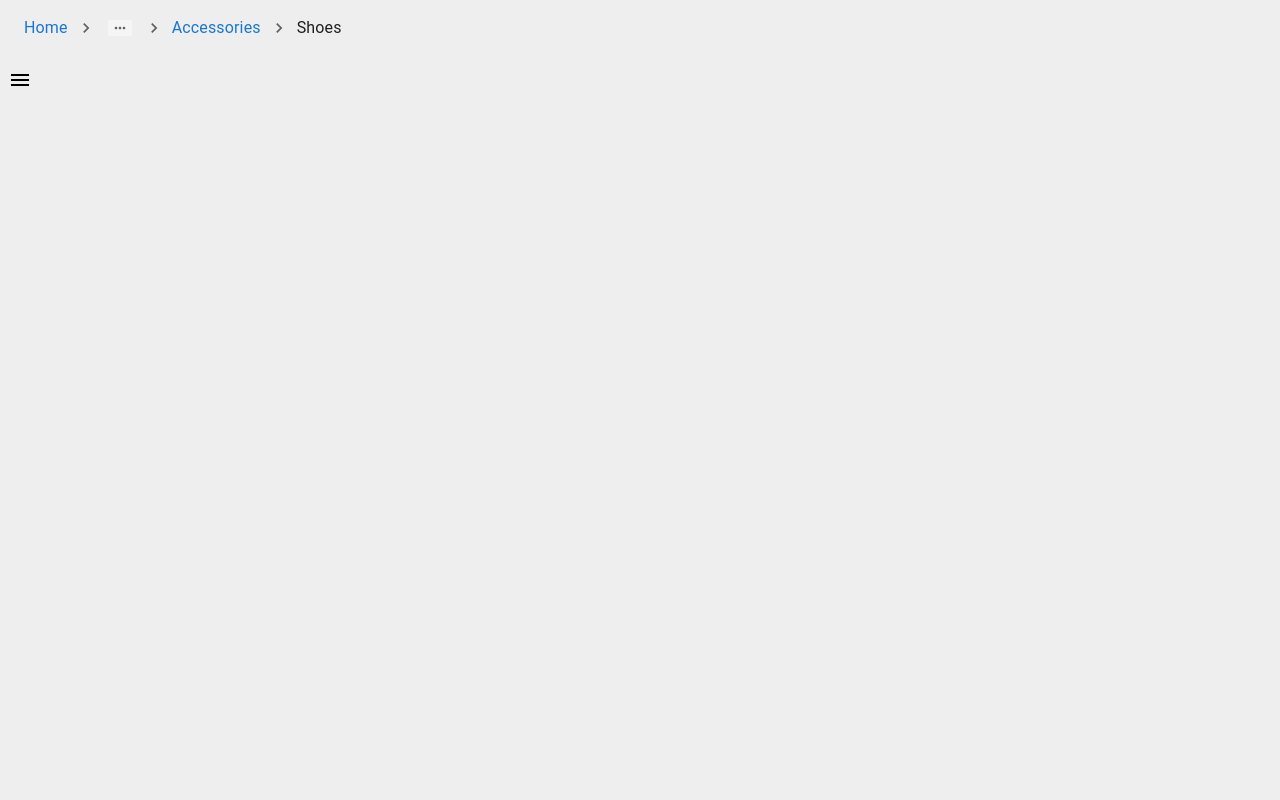
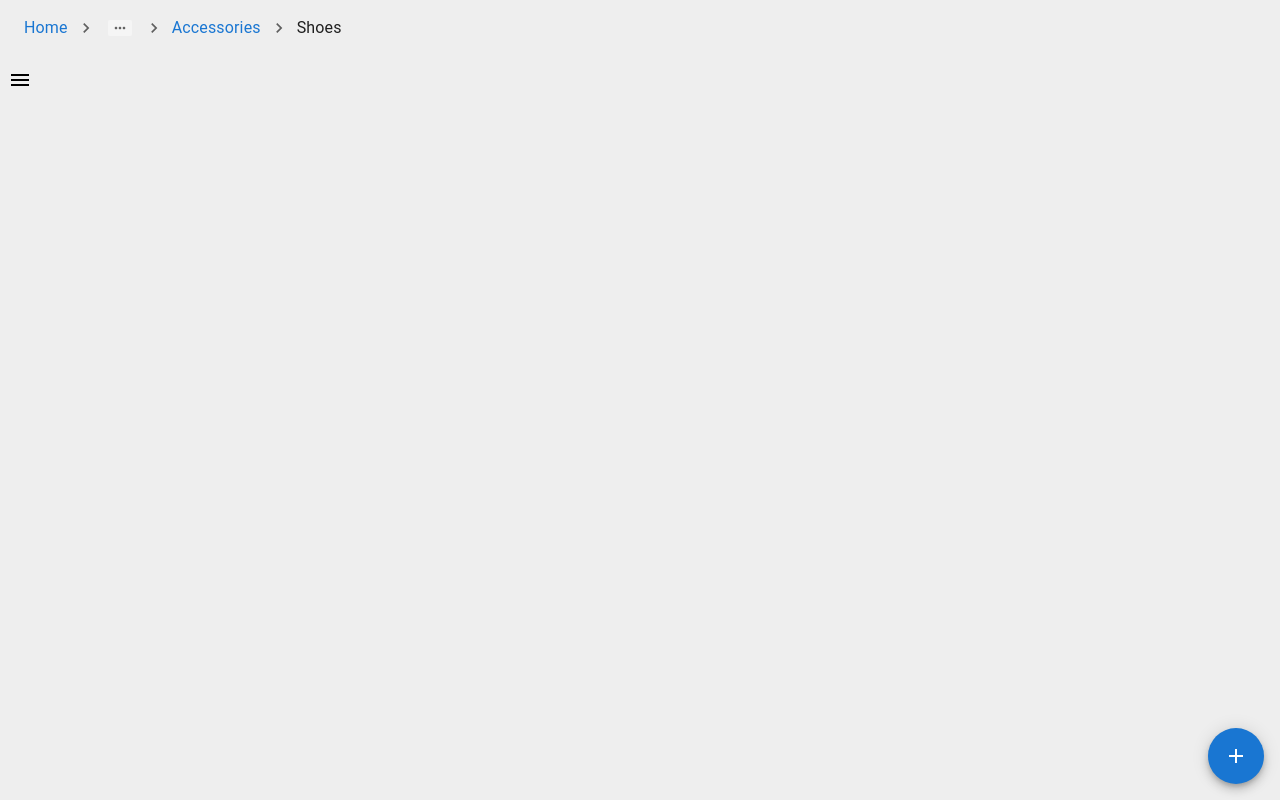
Before and after one commit to AhmadIkbalDjaya/Belajar-Mui, a React (Vite) app: page / in a window 1280 px wide. Built offline with nearby package versions, Linux system fonts and the light colour scheme.

Commit message:
26-Speed Dial

```diff
--- a/src/App.jsx
+++ b/src/App.jsx
@@ -1,6 +1,7 @@
 import "./App.css";
 import { MuiBreadcrumbs } from "./components/MuiBreadcrumbs";
 import { MuiDrawer } from "./components/MuiDrawer";
+import { MuiSpeedDial } from "./components/MuiSpeedDial";
 // import { MuiLink } from "./components/MuiLink";
 // import { MuiNavbar } from "./components/MuiNavbar";
 // import { MuiImagelist } from "./components/MuiImagelist";
@@ -37,6 +38,7 @@
       {/* <MuiLink /> */}
       <MuiBreadcrumbs />
       <MuiDrawer />
+      <MuiSpeedDial />
     </>
   );
 }
--- /dev/null
+++ b/src/components/MuiSpeedDial.jsx
@@ -0,0 +1,27 @@
+import { SpeedDial, SpeedDialAction, SpeedDialIcon } from "@mui/material";
+import CopyIcon from "@mui/icons-material/FileCopyOutlined";
+import PrintIcon from "@mui/icons-material/Print";
+import ShareIcon from "@mui/icons-material/Share";
+import EditIcon from "@mui/icons-material/Edit";
+
+export const MuiSpeedDial = () => {
+  return (
+    <SpeedDial
+      ariaLabel="Navigation Speed Dial"
+      sx={{ position: "absolute", bottom: 16, right: 16 }}
+      icon={<SpeedDialIcon openIcon={<EditIcon />} />}
+    >
+      <SpeedDialAction icon={<CopyIcon />} tooltipTitle={"Copy"} tooltipOpen />
+      <SpeedDialAction
+        icon={<PrintIcon />}
+        tooltipTitle={"Print"}
+        tooltipOpen
+      />
+      <SpeedDialAction
+        icon={<ShareIcon />}
+        tooltipTitle={"Share"}
+        tooltipOpen
+      />
+    </SpeedDial>
+  );
+};
```
